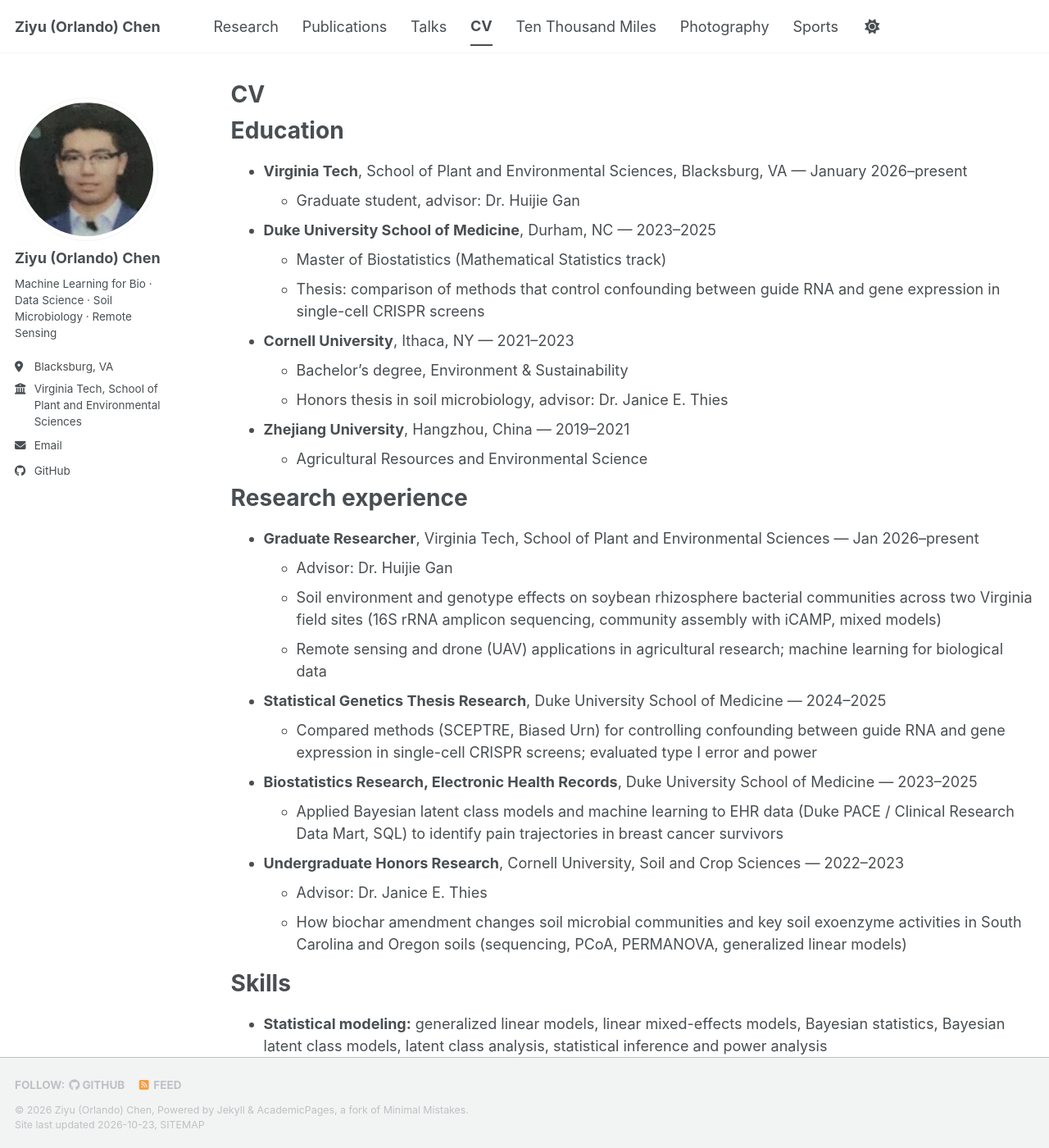
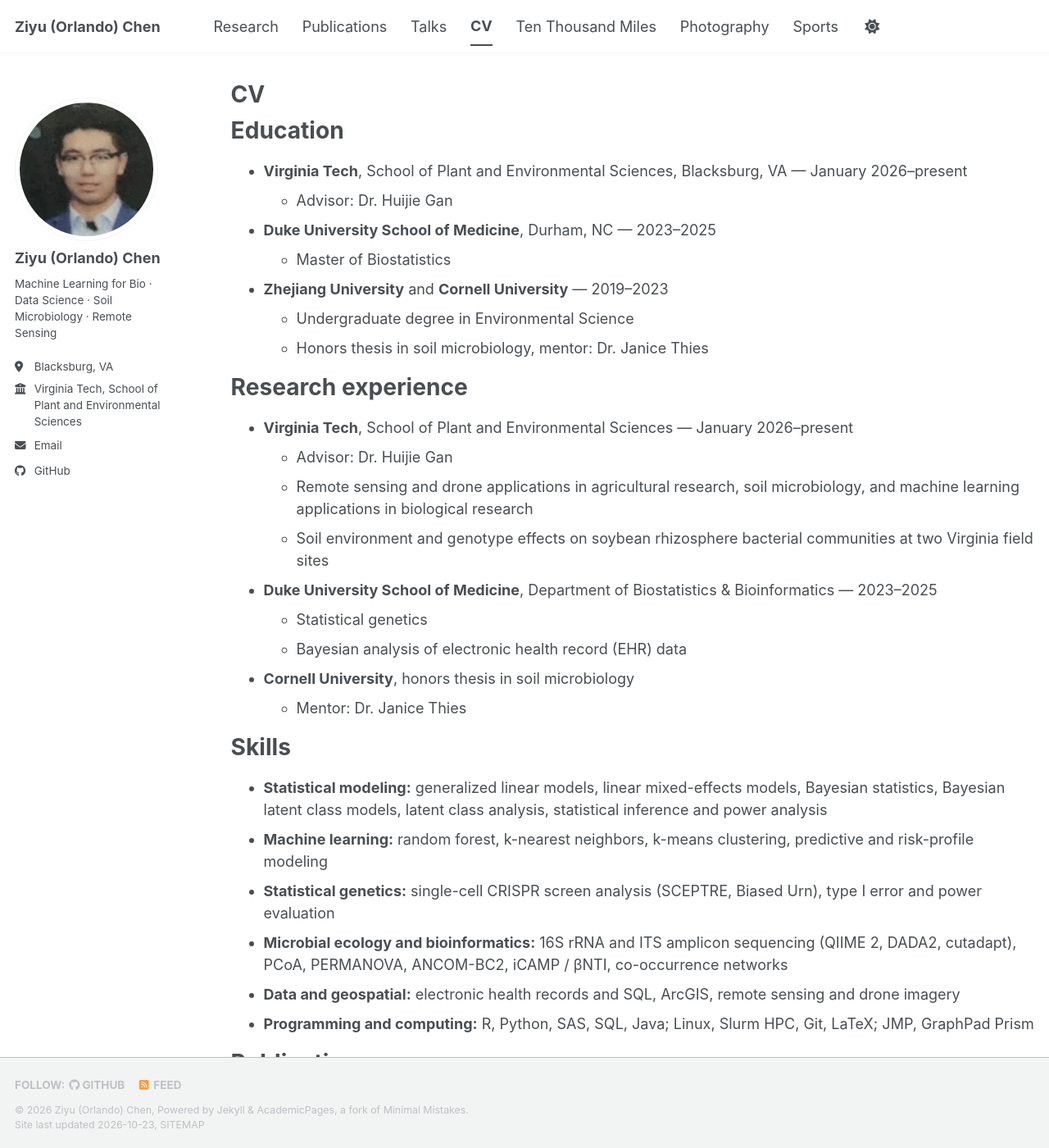
Before and after one commit to OrlandoC0111/OrlandoC0111.github.io, a Jekyll site: the page built from _pages/cv.md, in a window 1280 px wide and 1400 px high. Shown: the whole window at 82% size. Built offline with Jekyll 4.4.1, drawn with Linux system fonts in a browser that asks for light colours; a style sheet for code colours, icons or effects is not loaded.

Commit message:
Home page and CV: background as written by Ziyu (ZJU + Cornell Environmental Science, Duke MB, VT)
Co-Authored-By: Claude Opus 5.5 <noreply@anthropic.com>

```diff
--- a/_pages/cv.md
+++ b/_pages/cv.md
@@ -15,29 +15,24 @@ redirect_from:
 Education
 ======
 * **Virginia Tech**, School of Plant and Environmental Sciences, Blacksburg, VA — January 2026–present <!-- TODO: add degree (M.S./Ph.D.) and program -->
-  * Graduate student, advisor: Dr. Huijie Gan
+  * Advisor: Dr. Huijie Gan
 * **Duke University School of Medicine**, Durham, NC — 2023–2025
-  * Master of Biostatistics (Mathematical Statistics track)
-  * Thesis: comparison of methods that control confounding between guide RNA and gene expression in single-cell CRISPR screens
-* **Cornell University**, Ithaca, NY — 2021–2023
-  * Bachelor's degree, Environment & Sustainability
-  * Honors thesis in soil microbiology, advisor: Dr. Janice E. Thies
-* **Zhejiang University**, Hangzhou, China — 2019–2021
-  * Agricultural Resources and Environmental Science
+  * Master of Biostatistics
+* **Zhejiang University** and **Cornell University** — 2019–2023
+  * Undergraduate degree in Environmental Science
+  * Honors thesis in soil microbiology, mentor: Dr. Janice Thies
 
 Research experience
 ======
-* **Graduate Researcher**, Virginia Tech, School of Plant and Environmental Sciences — Jan 2026–present
+* **Virginia Tech**, School of Plant and Environmental Sciences — January 2026–present
   * Advisor: Dr. Huijie Gan
-  * Soil environment and genotype effects on soybean rhizosphere bacterial communities across two Virginia field sites (16S rRNA amplicon sequencing, community assembly with iCAMP, mixed models)
-  * Remote sensing and drone (UAV) applications in agricultural research; machine learning for biological data
-* **Statistical Genetics Thesis Research**, Duke University School of Medicine — 2024–2025 <!-- TODO: confirm dates and advisor -->
-  * Compared methods (SCEPTRE, Biased Urn) for controlling confounding between guide RNA and gene expression in single-cell CRISPR screens; evaluated type I error and power
-* **Biostatistics Research, Electronic Health Records**, Duke University School of Medicine — 2023–2025 <!-- TODO: confirm dates, lab and PI -->
-  * Applied Bayesian latent class models and machine learning to EHR data (Duke PACE / Clinical Research Data Mart, SQL) to identify pain trajectories in breast cancer survivors
-* **Undergraduate Honors Research**, Cornell University, Soil and Crop Sciences — 2022–2023 <!-- TODO: confirm dates -->
-  * Advisor: Dr. Janice E. Thies
-  * How biochar amendment changes soil microbial communities and key soil exoenzyme activities in South Carolina and Oregon soils (sequencing, PCoA, PERMANOVA, generalized linear models)
+  * Remote sensing and drone applications in agricultural research, soil microbiology, and machine learning applications in biological research
+  * Soil environment and genotype effects on soybean rhizosphere bacterial communities at two Virginia field sites
+* **Duke University School of Medicine**, Department of Biostatistics & Bioinformatics — 2023–2025
+  * Statistical genetics
+  * Bayesian analysis of electronic health record (EHR) data
+* **Cornell University**, honors thesis in soil microbiology
+  * Mentor: Dr. Janice Thies
 
 Skills
 ======
```
Also changed, not shown: _pages/about.md (+3 -3 lines).
